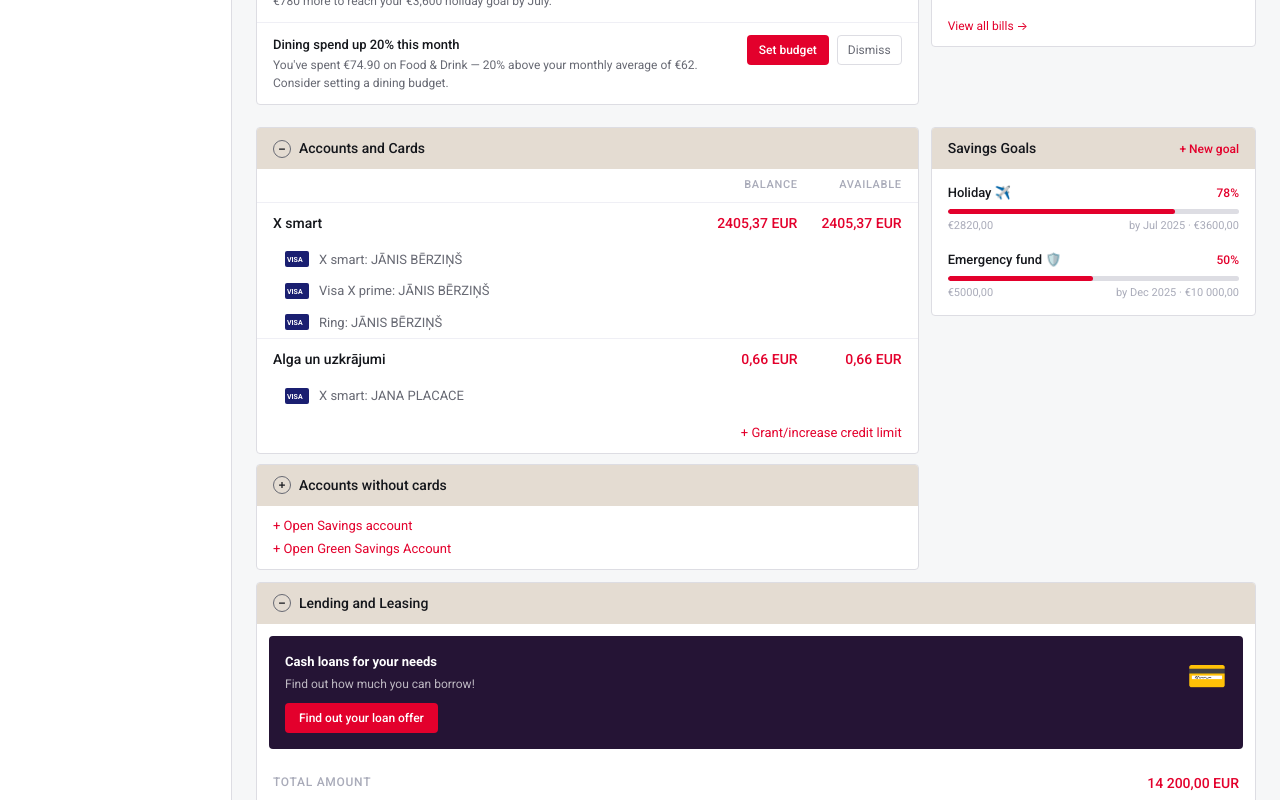
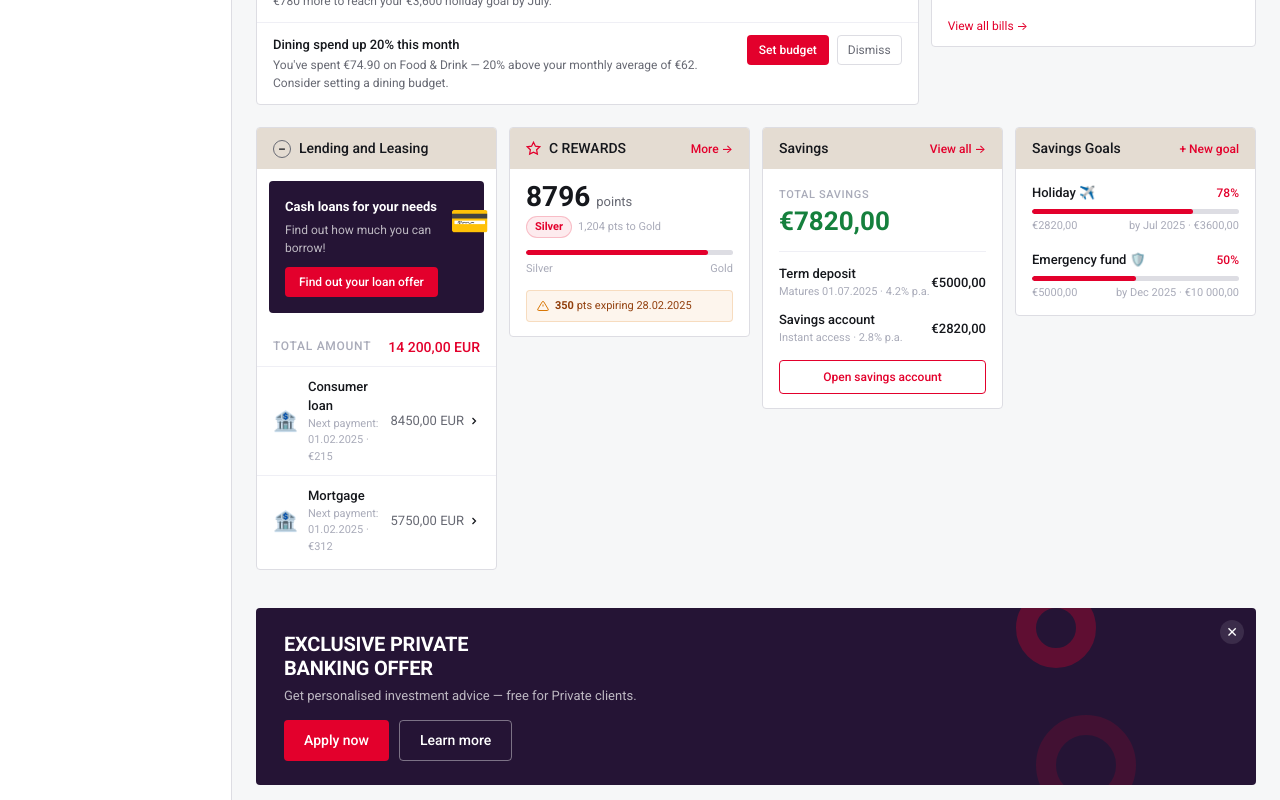
Before and after one commit to KATRINAPAVL/OB-Home-page, a Next.js app: page / in a window 1280 px wide. Shown: the part 860-1660 px from the top of the page. Built offline with nearby package versions, Linux system fonts and the light colour scheme.

Commit message:
Remove Accounts section; add 4 equal blocks: Loans, C Rewards, Savings, Savings Goals
https://claude.ai/code/session_01Y7G4eLzZBTGckSBqwUSRJ3

```diff
--- a/src/app/page.tsx
+++ b/src/app/page.tsx
@@ -7,8 +7,8 @@ import CommandBar from "@/components/CommandBar";
 import QuickActions from "@/components/QuickActions";
 import HighlightsCarousel from "@/components/HighlightsCarousel";
 import SmartInsightsSection from "@/components/SmartInsightsSection";
-import AccountsSection from "@/components/AccountsSection";
 import ConsumerLoanSection from "@/components/ConsumerLoanSection";
+import SavingsSection from "@/components/SavingsSection";
 import UpcomingBillsCard from "@/components/UpcomingBillsCard";
 import SavingsGoalsCard from "@/components/SavingsGoalsCard";
 import PromoBanner from "@/components/PromoBanner";
@@ -80,24 +80,22 @@ export default function HomePage() {
               <UpcomingBillsCard privacyMode={privacyMode} />
             </div>
 
-            {/* Row 5 — Accounts (wide) + Savings Goals (narrow) */}
-            <div className="col-8">
-              <AccountsSection privacyMode={privacyMode} />
+            {/* Row 5 — 4 equal blocks: Loans · C Rewards · Savings · Savings Goals */}
+            <div className="col-3">
+              <ConsumerLoanSection privacyMode={privacyMode} />
             </div>
-            <div className="col-4">
+            <div className="col-3">
+              <CRewardsCard />
+            </div>
+            <div className="col-3">
+              <SavingsSection privacyMode={privacyMode} />
+            </div>
+            <div className="col-3">
               <SavingsGoalsCard privacyMode={privacyMode} />
             </div>
 
-            {/* Row 6 — Lending: full width */}
+            {/* Row 6 — Promo: full width */}
             <div className="col-12">
-              <ConsumerLoanSection privacyMode={privacyMode} />
-            </div>
-
-            {/* Row 7 — C REWARDS + Promo */}
-            <div className="col-6">
-              <CRewardsCard />
-            </div>
-            <div className="col-6">
               <PromoBanner />
             </div>
 
--- /dev/null
+++ b/src/components/SavingsSection.tsx
@@ -0,0 +1,56 @@
+"use client";
+
+import { mockNetWorth } from "@/lib/data";
+
+interface Props { privacyMode: boolean; }
+
+export default function SavingsSection({ privacyMode }: Props) {
+  const savings = mockNetWorth.breakdown.find(b => b.label === "Savings")?.value ?? 0;
+  const fmt = (v: number) =>
+    privacyMode ? "••••••" : `€${v.toLocaleString("lv-LV", { minimumFractionDigits: 2, maximumFractionDigits: 2 })}`;
+
+  return (
+    <div className="section-card" style={{ height: "100%" }}>
+      <div className="section-header" style={{ cursor: "default", justifyContent: "space-between" }}>
+        <span>Savings</span>
+        <span className="link-red" style={{ fontSize: 12 }}>View all →</span>
+      </div>
+
+      <div style={{ padding: "14px 16px", display: "flex", flexDirection: "column", gap: 14 }}>
+        <div>
+          <span style={{ fontSize: 11, fontWeight: 500, color: "var(--text-muted)", textTransform: "uppercase", letterSpacing: "0.06em" }}>
+            Total savings
+          </span>
+          <div className={privacyMode ? "blurred" : ""} style={{ fontSize: 26, fontWeight: 700, color: "#15803d", lineHeight: 1.2, marginTop: 2 }}>
+            {fmt(savings)}
+          </div>
+        </div>
+
+        <div style={{ borderTop: "1px solid var(--border-light)", paddingTop: 12, display: "flex", flexDirection: "column", gap: 10 }}>
+          <div style={{ display: "flex", justifyContent: "space-between", alignItems: "center" }}>
+            <div>
+              <div style={{ fontSize: 13, fontWeight: 500, color: "var(--text-primary)" }}>Term deposit</div>
+              <div style={{ fontSize: 11, color: "var(--text-muted)" }}>Matures 01.07.2025 · 4.2% p.a.</div>
+            </div>
+            <span className={privacyMode ? "blurred" : ""} style={{ fontSize: 13, fontWeight: 500, color: "var(--text-primary)" }}>
+              {fmt(5000)}
+            </span>
+          </div>
+          <div style={{ display: "flex", justifyContent: "space-between", alignItems: "center" }}>
+            <div>
+              <div style={{ fontSize: 13, fontWeight: 500, color: "var(--text-primary)" }}>Savings account</div>
+              <div style={{ fontSize: 11, color: "var(--text-muted)" }}>Instant access · 2.8% p.a.</div>
+            </div>
+            <span className={privacyMode ? "blurred" : ""} style={{ fontSize: 13, fontWeight: 500, color: "var(--text-primary)" }}>
+              {fmt(2820)}
+            </span>
+          </div>
+        </div>
+
+        <button className="btn-outline" style={{ fontSize: 12, padding: "7px 14px", width: "100%" }}>
+          Open savings account
+        </button>
+      </div>
+    </div>
+  );
+}
```
